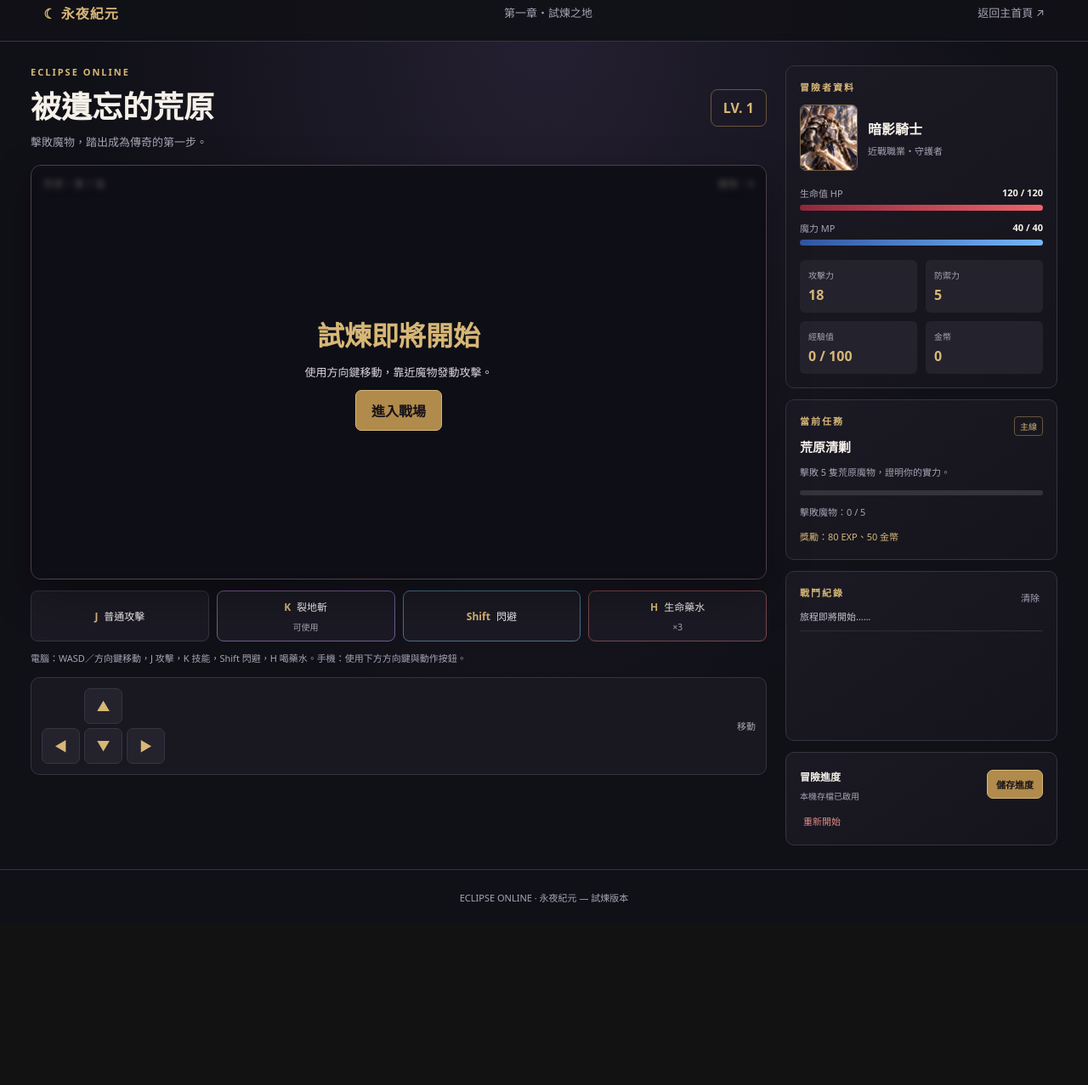
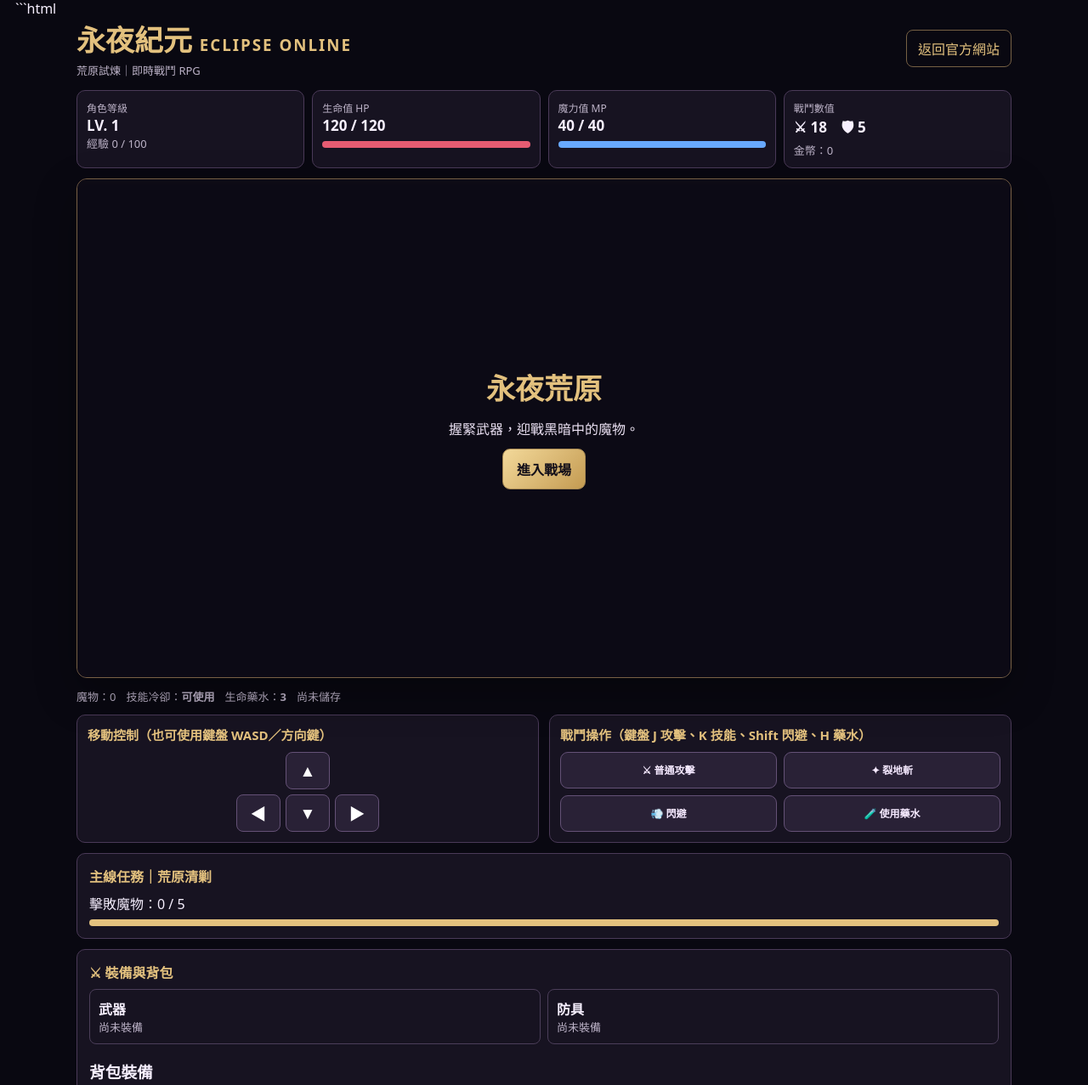
Before and after one commit to yenjungyenjung508-blip/eclipse-online, a plain HTML site: page game.html in a window 1280 px wide. Shown: the part 19-1296 px from the top of the page at 85% size. Before the commit the page ends 1107 px from the top, so only its background shows below. Drawn offline with Linux system fonts and the light colour scheme.

Commit message:
Update game.html

````diff
--- a/game.html
+++ b/game.html
@@ -1,122 +1,162 @@
-
+```html
 <!DOCTYPE html>
 <html lang="zh-Hant">
 <head>
   <meta charset="UTF-8">
-  <meta name="viewport" content="width=device-width, initial-scale=1">
-  <meta name="theme-color" content="#101017">
-  <title>試煉之地｜永夜紀元 ECLIPSE ONLINE</title>
+  <meta name="viewport" content="width=device-width, initial-scale=1, maximum-scale=1, viewport-fit=cover">
+  <meta name="theme-color" content="#090811">
+  <title>永夜紀元 ECLIPSE ONLINE｜荒原試煉</title>
   <link rel="stylesheet" href="game.css">
+  <style>
+    :root {
+      color-scheme: dark;
+      --gold: #e3c17e;
+      --panel: #171321;
+      --muted: #bdb3c8;
+    }
+    * { box-sizing: border-box; }
+    body {
+      margin: 0; padding: 18px; background: #090811; color: #f7f0ff;
+      font-family: system-ui, "Microsoft JhengHei", sans-serif;
+    }
+    button { cursor: pointer; touch-action: manipulation; }
+    .game-shell { width: min(1100px, 100%); margin: auto; }
+    .game-top { display:flex; flex-wrap:wrap; align-items:center; justify-content:space-between; gap:12px; margin-bottom:14px; }
+    .game-top h1 { margin:0; color:var(--gold); font-size:clamp(22px,4vw,34px); }
+    .game-top p { margin:3px 0 0; color:var(--muted); font-size:13px; }
+    .game-link { color:var(--gold); text-decoration:none; border:1px solid #756044; padding:9px 13px; border-radius:8px; }
+    .hud { display:grid; grid-template-columns:repeat(4,minmax(0,1fr)); gap:9px; margin-bottom:12px; }
+    .hud-card { min-width:0; padding:11px; background:var(--panel); border:1px solid #4a3a58; border-radius:10px; }
+    .hud-card small { display:block; color:var(--muted); font-size:12px; }
+    .hud-card strong { font-size:17px; }
+    .bar { height:8px; background:#342938; border-radius:99px; overflow:hidden; margin-top:7px; }
+    .bar > div { height:100%; width:100%; transition:width .15s; }
+    #hpBar { background:#e65c72; } #mpBar { background:#68a9ff; } #questBar { background:var(--gold); }
+    .arena-wrap { position:relative; overflow:hidden; border:1px solid #786045; border-radius:12px; background:#171321; }
+    #arena { display:block; width:100%; height:auto; aspect-ratio: 900 / 480; }
+    #arenaMessage { position:absolute; inset:0; display:flex; flex-direction:column; align-items:center; justify-content:center; gap:12px; padding:20px; text-align:center; background:#090811b8; backdrop-filter:blur(4px); }
+    #arenaMessage.hidden { display:none; }
+    #arenaMessage strong { color:var(--gold); font-size:clamp(22px,4vw,34px); }
+    #arenaMessage span { color:#eee4f6; }
+    .primary-button, .action-button { border:1px solid #a98a53; border-radius:9px; padding:11px 16px; color:#130f19; background:linear-gradient(135deg,#f3d99a,#c49b52); font-weight:800; }
+    .action-button { color:#f5e9ff; background:#292136; border-color:#645176; }
+    .action-button:active, .primary-button:active { transform:scale(.97); }
+    .game-controls { display:grid; grid-template-columns:1fr 1fr; gap:12px; margin-top:12px; }
+    .control-panel { padding:12px; background:var(--panel); border:1px solid #4a3a58; border-radius:10px; }
+    .control-panel h2 { margin:0 0 10px; color:var(--gold); font-size:15px; }
+    .dpad { display:grid; grid-template-columns:repeat(3,52px); grid-template-rows:repeat(2,44px); gap:6px; justify-content:center; }
+    .dpad button { border:1px solid #645176; border-radius:8px; background:#292136; color:white; font-size:19px; }
+    .dpad [data-move="up"] { grid-column:2; grid-row:1; }
+    .dpad [data-move="left"] { grid-column:1; grid-row:2; }
+    .dpad [data-move="down"] { grid-column:2; grid-row:2; }
+    .dpad [data-move="right"] { grid-column:3; grid-row:2; }
+    .action-grid { display:grid; grid-template-columns:repeat(2,minmax(0,1fr)); gap:8px; }
+    .action-grid button { min-height:43px; }
+    .status-row { display:flex; flex-wrap:wrap; gap:12px; color:var(--muted); font-size:13px; margin:12px 0; }
+    .quest-panel, .equipment-panel, .log-panel { margin-top:12px; padding:14px; background:var(--panel); border:1px solid #4a3a58; border-radius:10px; }
+    .quest-panel h2, .equipment-panel h2, .log-panel h2 { margin:0 0 8px; color:var(--gold); font-size:16px; }
+    #battleLog { max-height:170px; overflow:auto; margin:0; padding-left:20px; color:#d9cfe5; font-size:13px; }
+    #battleLog li { margin:4px 0; }
+    #toast { position:fixed; z-index:20; left:50%; bottom:18px; transform:translate(-50%,20px); opacity:0; pointer-events:none; padding:10px 16px; border:1px solid #a98a53; border-radius:9px; background:#181320; color:#f7dfa2; transition:.2s; max-width:90vw; text-align:center; }
+    #toast.visible { opacity:1; transform:translate(-50%,0); }
+    .equipment-slots, #equipmentInventory { display:grid; grid-template-columns:repeat(2,minmax(0,1fr)); gap:8px; }
+    .equipment-item, .equipment-slot { min-width:0; padding:10px; border:1px solid #4b3e59; border-radius:8px; overflow-wrap:anywhere; }
+    .equipment-item button, .equipment-slot button { margin-top:7px; padding:7px 10px; border:1px solid #786045; border-radius:7px; background:#2a2034; color:#f7e9ff; }
+    .equipment-name { color:var(--gold); font-weight:700; }
+    .muted { color:var(--muted); font-size:13px; }
+    .bottom-actions { display:flex; flex-wrap:wrap; gap:8px; margin-top:10px; }
+    @media(max-width:650px) {
+      body { padding:10px; }
+      .hud { grid-template-columns:repeat(2,minmax(0,1fr)); }
+      .game-controls { grid-template-columns:1fr; }
+      .equipment-slots, #equipmentInventory { grid-template-columns:1fr; }
+      .hud-card { padding:9px; }
+    }
+  </style>
 </head>
 <body>
-  <header class="game-header">
-    <a class="brand" href="index.html">☾ 永夜紀元</a>
-    <span class="chapter">第一章・試煉之地</span>
-    <a class="back-link" href="index.html">返回主首頁 ↗</a>
-  </header>
+  <main class="game-shell">
+    <header class="game-top">
+      <div>
+        <h1>永夜紀元 <span style="font-size:.55em;letter-spacing:2px">ECLIPSE ONLINE</span></h1>
+        <p>荒原試煉｜即時戰鬥 RPG</p>
+      </div>
+      <a class="game-link" href="index.html">返回官方網站</a>
+    </header>
 
-  <main class="game-layout">
-    <section class="game-main">
-      <div class="game-heading">
-        <div>
-          <p class="eyebrow">ECLIPSE ONLINE</p>
-          <h1>被遺忘的荒原</h1>
-          <p class="subheading">擊敗魔物，踏出成為傳奇的第一步。</p>
-        </div>
-        <div class="level-chip">LV. <span id="level">1</span></div>
-      </div>
+    <section class="hud" aria-label="角色狀態">
+      <div class="hud-card"><small>角色等級</small><strong>LV. <span id="level">1</span></strong><div class="muted">經驗 <span id="xpText">0 / 100</span></div></div>
+      <div class="hud-card"><small>生命值 HP</small><strong id="hpText">120 / 120</strong><div class="bar"><div id="hpBar"></div></div></div>
+      <div class="hud-card"><small>魔力值 MP</small><strong id="mpText">40 / 40</strong><div class="bar"><div id="mpBar"></div></div></div>
+      <div class="hud-card"><small>戰鬥數值</small><strong>⚔ <span id="attackStat">18</span>　🛡 <span id="defenseStat">5</span></strong><div class="muted">金幣：<span id="goldText">0</span></div></div>
+    </section>
 
-      <div class="arena-wrap">
-        <canvas id="arena" width="960" height="540"
-          aria-label="即時戰鬥區域"></canvas>
-        <div class="arena-message" id="arenaMessage">
-          <strong>試煉即將開始</strong>
-          <span>使用方向鍵移動，靠近魔物發動攻擊。</span>
-          <button id="startButton" class="primary-button">進入戰場</button>
-        </div>
-        <div class="arena-topline">
-          <span>荒原・第 1 區</span>
-          <span id="enemyCounter">魔物：0</span>
-        </div>
-        <div class="arena-toast" id="toast" role="status"></div>
-      </div>
-
-      <div class="combat-controls">
-        <button class="action-button" id="attackButton">
-          <span class="action-key">J</span><span>普通攻擊</span>
-        </button>
-        <button class="action-button skill-action" id="skillButton">
-          <span class="action-key">K</span><span>裂地斬</span>
-          <small id="skillCooldown">可使用</small>
-        </button>
-        <button class="action-button dodge-action" id="dodgeButton">
-          <span class="action-key">Shift</span><span>閃避</span>
-        </button>
-        <button class="action-button potion-action" id="potionButton">
-          <span class="action-key">H</span><span>生命藥水</span>
-          <small>×<span id="potionCount">3</span></small>
-        </button>
-      </div>
-      <p class="control-hint">電腦：WASD／方向鍵移動，J 攻擊，K 技能，Shift 閃避，H 喝藥水。手機：使用下方方向鍵與動作按鈕。</p>
-
-      <div class="mobile-controls">
-        <div class="dpad">
-          <button data-move="up" aria-label="向上">▲</button>
-          <button data-move="left" aria-label="向左">◀</button>
-          <button data-move="down" aria-label="向下">▼</button>
-          <button data-move="right" aria-label="向右">▶</button>
-        </div>
-        <p>移動</p>
+    <section class="arena-wrap">
+      <canvas id="arena" width="900" height="480" aria-label="荒原戰鬥畫面"></canvas>
+      <div id="arenaMessage">
+        <strong>永夜荒原</strong>
+        <span>握緊武器，迎戰黑暗中的魔物。</span>
+        <button id="startButton" class="primary-button" type="button">進入戰場</button>
       </div>
     </section>
 
-    <aside class="side-panel">
-      <section class="panel character-panel">
-        <p class="panel-label">冒險者資料</p>
-        <div class="character-profile">
-          <img src="assets/images/knight.jpg" alt="騎士角色">
-          <div><h2>暗影騎士</h2><p>近戰職業・守護者</p></div>
+    <div class="status-row">
+      <span id="enemyCounter">魔物：0</span>
+      <span>技能冷卻：<b id="skillCooldown">可使用</b></span>
+      <span>生命藥水：<b id="potionCount">3</b></span>
+      <span id="saveStatus">尚未儲存</span>
+    </div>
+
+    <section class="game-controls">
+      <div class="control-panel">
+        <h2>移動控制（也可使用鍵盤 WASD／方向鍵）</h2>
+        <div class="dpad">
+          <button type="button" data-move="up" aria-label="向上">▲</button>
+          <button type="button" data-move="left" aria-label="向左">◀</button>
+          <button type="button" data-move="down" aria-label="向下">▼</button>
+          <button type="button" data-move="right" aria-label="向右">▶</button>
         </div>
-        <div class="stat-row"><span>生命值 HP</span><strong id="hpText">120 / 120</strong></div>
-        <div class="bar"><span id="hpBar" class="hp-bar"></span></div>
-        <div class="stat-row"><span>魔力 MP</span><strong id="mpText">40 / 40</strong></div>
-        <div class="bar"><span id="mpBar" class="mp-bar"></span></div>
-        <div class="stat-grid">
-          <div><span>攻擊力</span><strong id="attackStat">18</strong></div>
-          <div><span>防禦力</span><strong id="defenseStat">5</strong></div>
-          <div><span>經驗值</span><strong id="xpText">0 / 100</strong></div>
-          <div><span>金幣</span><strong id="goldText">0</strong></div>
+      </div>
+      <div class="control-panel">
+        <h2>戰鬥操作（鍵盤 J 攻擊、K 技能、Shift 閃避、H 藥水）</h2>
+        <div class="action-grid">
+          <button class="action-button" id="attackButton" type="button">⚔ 普通攻擊</button>
+          <button class="action-button" id="skillButton" type="button">✦ 裂地斬</button>
+          <button class="action-button" id="dodgeButton" type="button">💨 閃避</button>
+          <button class="action-button" id="potionButton" type="button">🧪 使用藥水</button>
         </div>
-      </section>
+      </div>
+    </section>
 
-      <section class="panel">
-        <div class="panel-title-row"><p class="panel-label">當前任務</p><span class="quest-mark">主線</span></div>
-        <h3>荒原清剿</h3>
-        <p class="quest-description">擊敗 5 隻荒原魔物，證明你的實力。</p>
-        <div class="quest-progress"><span id="questBar"></span></div>
-        <p class="quest-count" id="questText">擊敗魔物：0 / 5</p>
-        <p id="questReward" class="quest-reward">獎勵：80 EXP、50 金幣</p>
-      </section>
+    <section class="quest-panel">
+      <h2>主線任務｜荒原清剿</h2>
+      <div id="questText">擊敗魔物：0 / 5</div>
+      <div class="bar"><div id="questBar"></div></div>
+    </section>
 
-      <section class="panel">
-        <div class="panel-title-row">
-          <p class="panel-label">戰鬥紀錄</p>
-          <button id="clearLog" class="text-button">清除</button>
-        </div>
-        <div id="battleLog" class="battle-log" aria-live="polite">
-          <p>旅程即將開始……</p>
-        </div>
-      </section>
+    <section class="equipment-panel">
+      <h2>⚔ 裝備與背包</h2>
+      <div class="equipment-slots">
+        <div class="equipment-slot"><strong>武器</strong><div id="equippedWeaponView" class="muted">尚未裝備</div></div>
+        <div class="equipment-slot"><strong>防具</strong><div id="equippedArmorView" class="muted">尚未裝備</div></div>
+      </div>
+      <h3>背包裝備</h3>
+      <div id="equipmentInventory"><p class="muted">背包目前沒有裝備。</p></div>
+    </section>
 
-      <section class="panel save-panel">
-        <div><strong>冒險進度</strong><p id="saveStatus">本機存檔已啟用</p></div>
-        <button id="saveButton" class="secondary-button">儲存進度</button>
-        <button id="resetButton" class="text-button danger-text">重新開始</button>
-      </section>
-    </aside>
+    <section class="log-panel">
+      <h2>戰鬥紀錄</h2>
+      <ol id="battleLog"></ol>
+      <div class="bottom-actions">
+        <button id="saveButton" class="action-button" type="button">儲存進度</button>
+        <button id="clearLog" class="action-button" type="button">清除紀錄</button>
+        <button id="resetButton" class="action-button" type="button">重置角色進度</button>
+      </div>
+    </section>
   </main>
 
-  <footer class="game-footer">ECLIPSE ONLINE · 永夜紀元 — 試煉版本</footer>
+  <div id="toast" role="status" aria-live="polite"></div>
   <script src="game.js"></script>
 </body>
 </html>
+```
````
